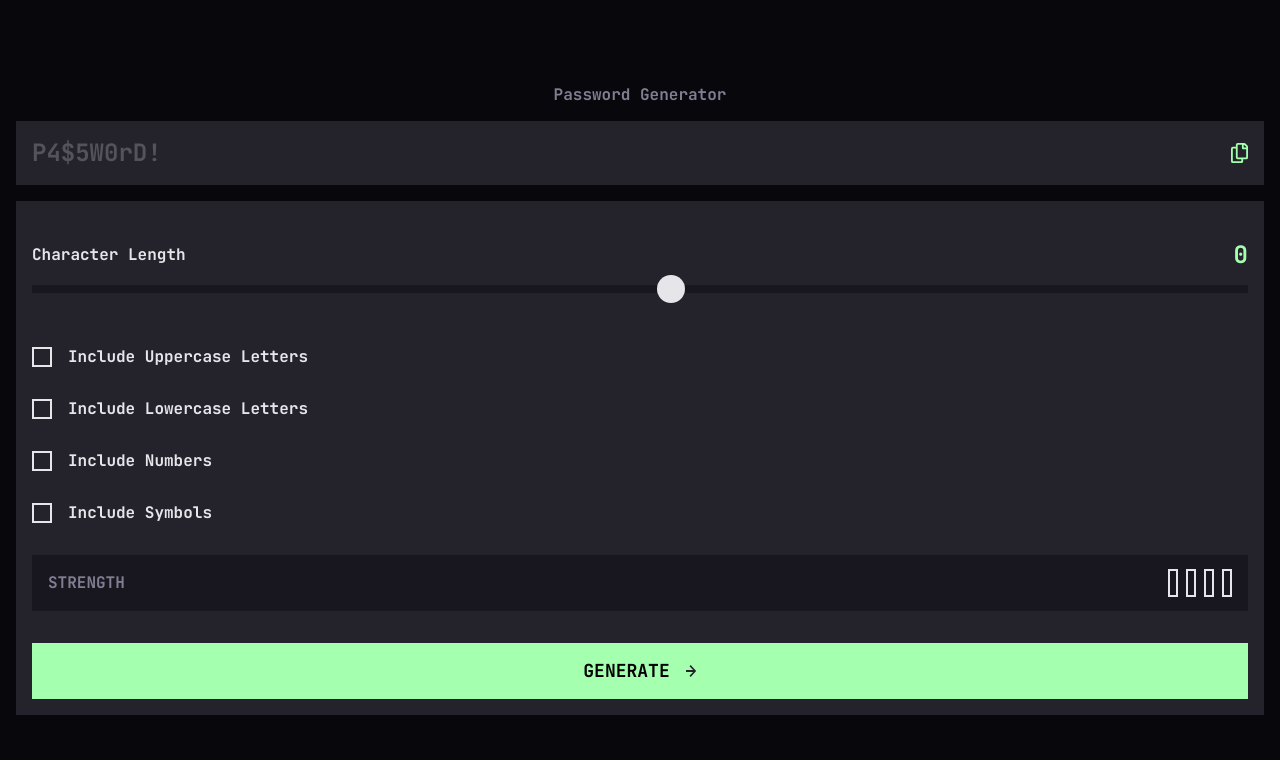
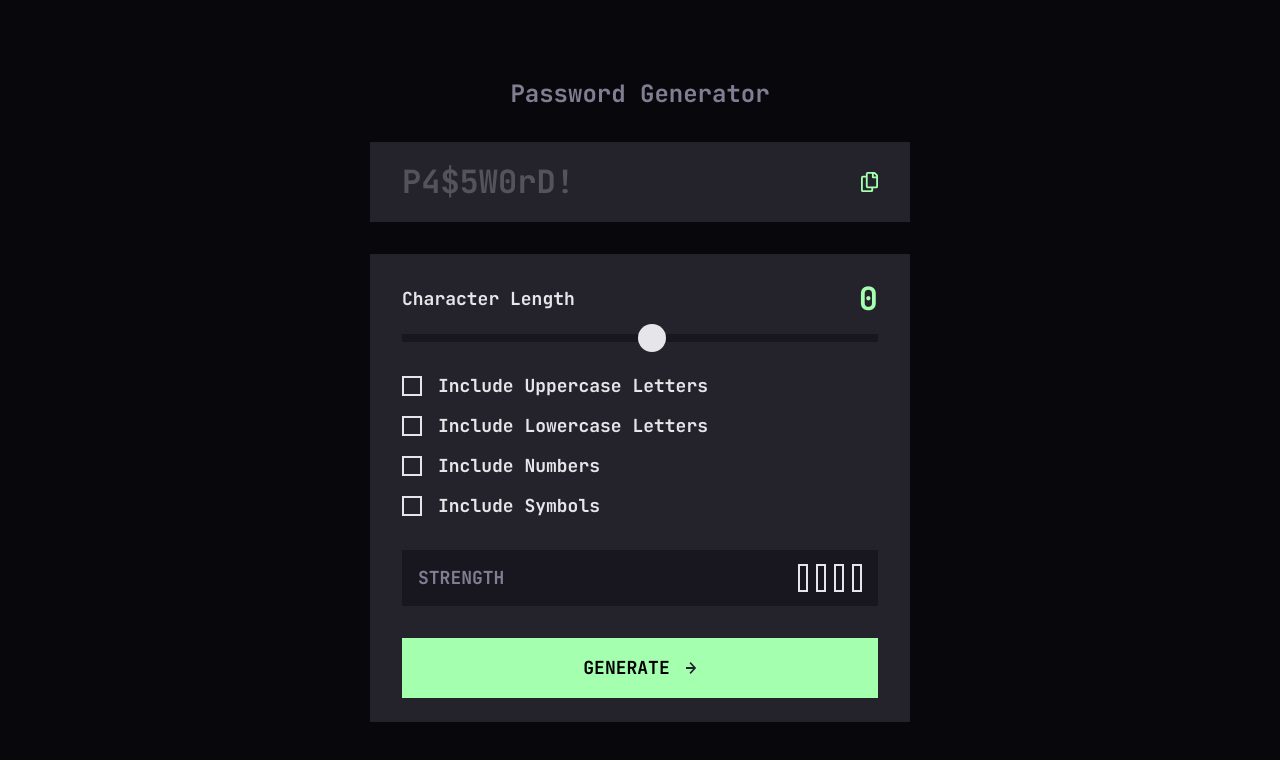
Before and after one commit to kirilenko-a/password-generator-app, a React (Vite) app: page / in a window 1280 px wide. Shown: the top 760 px of the page. Built offline with nearby package versions, Linux system fonts and the light colour scheme.

Commit message:
style: add responsive styles

```diff
--- a/src/components/AppTitle/AppTitle.tsx
+++ b/src/components/AppTitle/AppTitle.tsx
@@ -1,5 +1,7 @@
 import type { AppTitleProrps } from "../../types/AppTitleProps";
 
 export const AppTitle = ({ title }: AppTitleProrps) => {
-  return <h1 className="preset-4 text-grey-600 text-center">{title}</h1>;
+  return (
+    <h1 className="preset-4 text-grey-600 md:preset-2 text-center">{title}</h1>
+  );
 };
--- a/src/components/Button/Button.tsx
+++ b/src/components/Button/Button.tsx
@@ -5,7 +5,7 @@ export const Button = ({ title }: ButtonProps) => {
   return (
     <button
       type="button"
-      className="preset-3 flex w-full cursor-pointer items-center justify-center gap-4 bg-green-200 py-4.5 leading-5 font-bold"
+      className="preset-4 md:preset-3 flex w-full cursor-pointer items-center justify-center gap-4 bg-green-200 py-4.5 leading-5 font-bold"
     >
       {title}
       <Icon path="/images/icon-arrow-right.svg" width="w-2.75" height="h-3" />
--- a/src/components/CharacterLength/CharacterLength.tsx
+++ b/src/components/CharacterLength/CharacterLength.tsx
@@ -9,13 +9,13 @@ export const CharacterLength = ({
   max,
 }: CharacterLengthProps) => {
   return (
-    <div className="flex flex-col gap-3.5 py-5.5">
+    <div className="flex flex-col gap-3.5">
       <div className="flex items-center justify-between">
-        <label htmlFor={id} className="preset-4 text-grey-200">
+        <label htmlFor={id} className="preset-4 text-grey-200 md:preset-3">
           {label}
         </label>
 
-        <p className="preset-2 text-green-200">{counter}</p>
+        <p className="preset-2 md:preset-1 text-green-200">{counter}</p>
       </div>
       <input
         type="range"
--- a/src/components/Checkbox/Checkbox.tsx
+++ b/src/components/Checkbox/Checkbox.tsx
@@ -11,7 +11,7 @@ export const Checkbox = ({ label, id, name }: CheckboxProps) => {
       />
       <label
         htmlFor={id}
-        className="text-grey-200 preset-4 cursor-pointer leading-5"
+        className="text-grey-200 preset-4 md:preset-3 cursor-pointer leading-5"
       >
         {label}
       </label>
--- /dev/null
+++ b/src/components/CheckboxList/CheckBoxList.tsx
@@ -0,0 +1,22 @@
+import { Checkbox } from "../Checkbox";
+
+export const CheckboxList = () => {
+  const settings = [
+    "Include Uppercase Letters",
+    "Include Lowercase Letters",
+    "Include Numbers",
+    "Include Symbols",
+  ];
+  return (
+    <section className="flex flex-col gap-4">
+      {settings.map((setting, index) => (
+        <Checkbox
+          label={setting}
+          id={String(index)}
+          key={index}
+          name={setting}
+        />
+      ))}
+    </section>
+  );
+};
--- /dev/null
+++ b/src/components/CheckboxList/index.ts
@@ -0,0 +1 @@
+export * from "./CheckBoxList";
--- a/src/components/PasswordField/PasswordField.tsx
+++ b/src/components/PasswordField/PasswordField.tsx
@@ -3,8 +3,8 @@ import { Icon } from "../Icon";
 
 export const PasswordField = ({ password }: PasswordFieldProps) => {
   return (
-    <div className="bg-grey-800 flex items-center justify-between p-4">
-      <p className="text-grey-700 preset-2 text-[24px] leading-8 font-bold">
+    <div className="bg-grey-800 flex items-center justify-between p-4 md:px-8 md:py-4.75">
+      <p className="text-grey-700 preset-2 md:preset-1 text-[24px] leading-8 font-bold">
         {password}
       </p>
 
--- a/src/components/PasswordGenerator/PasswordGenerator.tsx
+++ b/src/components/PasswordGenerator/PasswordGenerator.tsx
@@ -5,7 +5,7 @@ import { SettingsSection } from "../SettingsSection";
 export const PasswordGenerator = () => {
   return (
     <main className="bg-grey-950 grid min-h-screen px-4">
-      <div className="grid gap-4 self-center">
+      <div className="grid gap-4 self-center md:w-135 md:gap-8 md:justify-self-center">
         <AppTitle title="Password Generator" />
         <PasswordField password="P4$5W0rD!" />
         <SettingsSection />
--- a/src/components/SettingsSection/SettingsSection.tsx
+++ b/src/components/SettingsSection/SettingsSection.tsx
@@ -1,18 +1,11 @@
 import { Button } from "../Button";
 import { CharacterLength } from "../CharacterLength";
-import { Checkbox } from "../Checkbox";
+import { CheckboxList } from "../CheckboxList";
 import { StrengthField } from "../StrengthField";
 
 export const SettingsSection = () => {
-  const settings = [
-    "Include Uppercase Letters",
-    "Include Lowercase Letters",
-    "Include Numbers",
-    "Include Symbols",
-  ];
-
   return (
-    <section className="bg-grey-800 grid gap-8 p-4">
+    <section className="bg-grey-800 grid gap-8 p-4 md:px-8 md:py-6">
       <CharacterLength
         label="Character Length"
         id="choice"
@@ -22,14 +15,7 @@ export const SettingsSection = () => {
         max={20}
       />
 
-      {settings.map((setting, index) => (
-        <Checkbox
-          label={setting}
-          id={String(index)}
-          key={index}
-          name={setting}
-        />
-      ))}
+      <CheckboxList />
 
       <StrengthField />
       <Button title="GENERATE" />
--- a/src/components/StrengthField/StrengthField.tsx
+++ b/src/components/StrengthField/StrengthField.tsx
@@ -1,7 +1,7 @@
 export const StrengthField = () => {
   return (
     <div className="bg-grey-850 flex items-center justify-between px-4 py-3.5">
-      <p className="text-grey-600 preset-4">STRENGTH</p>
+      <p className="text-grey-600 preset-4 md:preset-3">STRENGTH</p>
 
       <div className="flex gap-2">
         {Array.from({ length: 4 }, (_, index) => (
```
